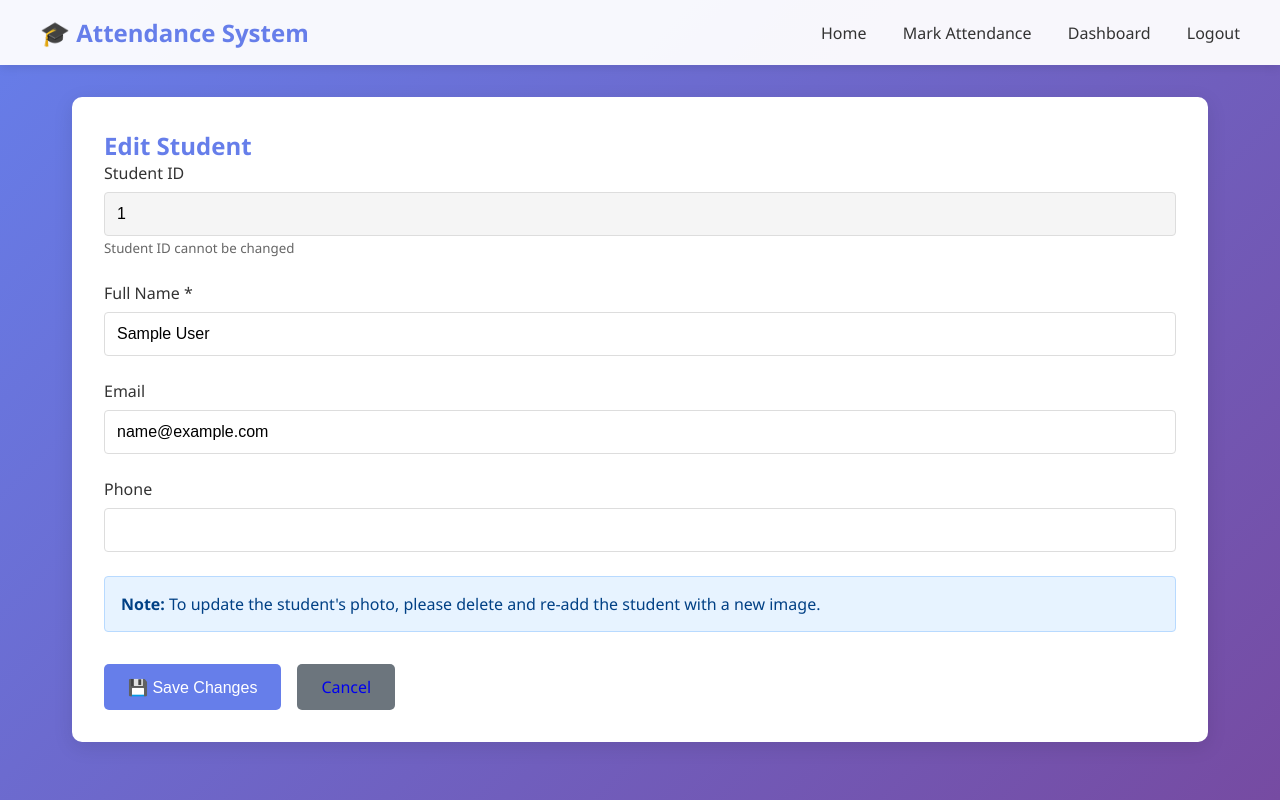
After one commit to rudSarkar/face_verification_attendance, a Flask app: page /admin/students/edit/1 in a window 1280 px wide. The commit adds this page. Run offline with Flask 3, Linux system fonts and the light colour scheme; the visitor is signed in with stand-in values (Sample User, id 1); data comes from the database, SQL or seed files in the repository.

Commit message:
Added edit option

```diff
--- a/app.py
+++ b/app.py
@@ -312,6 +312,25 @@ def add_student():
 
     return render_template('add_student.html')
 
+@app.route('/admin/students/edit/<student_id>', methods=['GET', 'POST'])
+@login_required
+def edit_student(student_id):
+    """Edit student details"""
+    student = Student.get_student_by_id(student_id)
+
+    if not student:
+        return redirect(url_for('manage_students'))
+
+    if request.method == 'POST':
+        name = request.form.get('name')
+        email = request.form.get('email')
+        phone = request.form.get('phone')
+
+        Student.update_student(student_id, name, email, phone)
+        return redirect(url_for('manage_students'))
+
+    return render_template('edit_student.html', student=student)
+
 @app.route('/admin/students/delete/<student_id>', methods=['POST'])
 @login_required
 def delete_student(student_id):
@@ -352,6 +371,29 @@ def add_course():
                                  error='Course code already exists')
 
     return render_template('add_course.html')
+
+@app.route('/admin/courses/edit/<course_code>', methods=['GET', 'POST'])
+@login_required
+def edit_course(course_code):
+    """Edit course details"""
+    course = Course.get_course_by_code(course_code)
+
+    if not course:
+        return redirect(url_for('manage_courses'))
+
+    if request.method == 'POST':
+        course_name = request.form.get('course_name')
+        instructor = request.form.get('instructor')
+        schedule = request.form.get('schedule')
+        total_classes = request.form.get('total_classes', type=int, default=30)
+        class_duration = request.form.get('class_duration_minutes', type=int, default=60)
+        min_duration = request.form.get('min_duration_minutes', type=int, default=45)
+
+        Course.update_course(course_code, course_name, instructor, schedule,
+                           total_classes, class_duration, min_duration)
+        return redirect(url_for('manage_courses'))
+
+    return render_template('edit_course.html', course=course)
 
 @app.route('/admin/courses/delete/<course_code>', methods=['POST'])
 @login_required
--- /dev/null
+++ b/templates/edit_student.html
@@ -0,0 +1,95 @@
+{% extends "base.html" %}
+
+{% block title %}Edit Student{% endblock %}
+
+{% block content %}
+<div class="card">
+    <h2 style="color: #667eea;">Edit Student</h2>
+
+    {% if error %}
+    <div class="alert alert-danger">{{ error }}</div>
+    {% endif %}
+
+    <form method="POST" enctype="multipart/form-data">
+        <div class="form-group">
+            <label for="student_id">Student ID</label>
+            <input type="text" id="student_id" name="student_id" value="{{ student['student_id'] }}" readonly
+                   style="background-color: #f5f5f5; cursor: not-allowed;">
+            <small style="color: #666;">Student ID cannot be changed</small>
+        </div>
+
+        <div class="form-group">
+            <label for="name">Full Name *</label>
+            <input type="text" id="name" name="name" value="{{ student['name'] }}" required>
+        </div>
+
+        <div class="form-group">
+            <label for="email">Email</label>
+            <input type="email" id="email" name="email" value="{{ student['email'] or '' }}">
+        </div>
+
+        <div class="form-group">
+            <label for="phone">Phone</label>
+            <input type="tel" id="phone" name="phone" value="{{ student['phone'] or '' }}">
+        </div>
+
+        <div class="alert alert-info" style="margin-top: 1.5rem;">
+            <strong>Note:</strong> To update the student's photo, please delete and re-add the student with a new image.
+        </div>
+
+        <div style="display: flex; gap: 1rem; margin-top: 2rem;">
+            <button type="submit" class="btn btn-primary">💾 Save Changes</button>
+            <a href="{{ url_for('manage_students') }}" class="btn" style="background-color: #6c757d;">Cancel</a>
+        </div>
+    </form>
+</div>
+
+<style>
+    .form-group {
+        margin-bottom: 1.5rem;
+    }
+
+    .form-group label {
+        display: block;
+        margin-bottom: 0.5rem;
+        font-weight: 500;
+        color: #333;
+    }
+
+    .form-group input,
+    .form-group textarea,
+    .form-group select {
+        width: 100%;
+        padding: 0.75rem;
+        border: 1px solid #ddd;
+        border-radius: 4px;
+        font-size: 1rem;
+    }
+
+    .form-group input:focus,
+    .form-group textarea:focus,
+    .form-group select:focus {
+        outline: none;
+        border-color: #667eea;
+        box-shadow: 0 0 0 3px rgba(102, 126, 234, 0.1);
+    }
+
+    .alert {
+        padding: 1rem;
+        border-radius: 4px;
+        margin-bottom: 1.5rem;
+    }
+
+    .alert-danger {
+        background-color: #fee;
+        color: #c33;
+        border: 1px solid #fcc;
+    }
+
+    .alert-info {
+        background-color: #e7f3ff;
+        color: #004085;
+        border: 1px solid #b8daff;
+    }
+</style>
+{% endblock %}
--- a/templates/manage_courses.html
+++ b/templates/manage_courses.html
@@ -32,8 +32,10 @@
                 <td>
                     <a href="{{ url_for('view_course_attendance', course_code=course['course_code']) }}"
                        class="btn btn-primary" style="padding: 0.5rem 1rem; font-size: 0.9rem;">View Attendance</a>
+                    <a href="{{ url_for('edit_course', course_code=course['course_code']) }}"
+                       class="btn btn-success" style="padding: 0.5rem 1rem; font-size: 0.9rem;">Edit</a>
                     <a href="{{ url_for('export_course_attendance', course_code=course['course_code']) }}"
-                       class="btn btn-success" style="padding: 0.5rem 1rem; font-size: 0.9rem;">Export</a>
+                       class="btn btn-info" style="padding: 0.5rem 1rem; font-size: 0.9rem;">Export</a>
                     <form method="POST" action="{{ url_for('delete_course', course_code=course['course_code']) }}"
                           style="display: inline;"
                           onsubmit="return confirm('Are you sure you want to delete this course?');">
--- a/templates/manage_students.html
+++ b/templates/manage_students.html
@@ -30,6 +30,8 @@
                 <td>
                     <a href="{{ url_for('view_student_attendance', student_id=student['student_id']) }}"
                        class="btn btn-primary" style="padding: 0.5rem 1rem; font-size: 0.9rem;">View Attendance</a>
+                    <a href="{{ url_for('edit_student', student_id=student['student_id']) }}"
+                       class="btn btn-success" style="padding: 0.5rem 1rem; font-size: 0.9rem;">Edit</a>
                     <form method="POST" action="{{ url_for('delete_student', student_id=student['student_id']) }}"
                           style="display: inline;"
                           onsubmit="return confirm('Are you sure you want to delete this student?');">
```
Also changed, not shown: templates/edit_course.html (added, +113 -0 lines).
